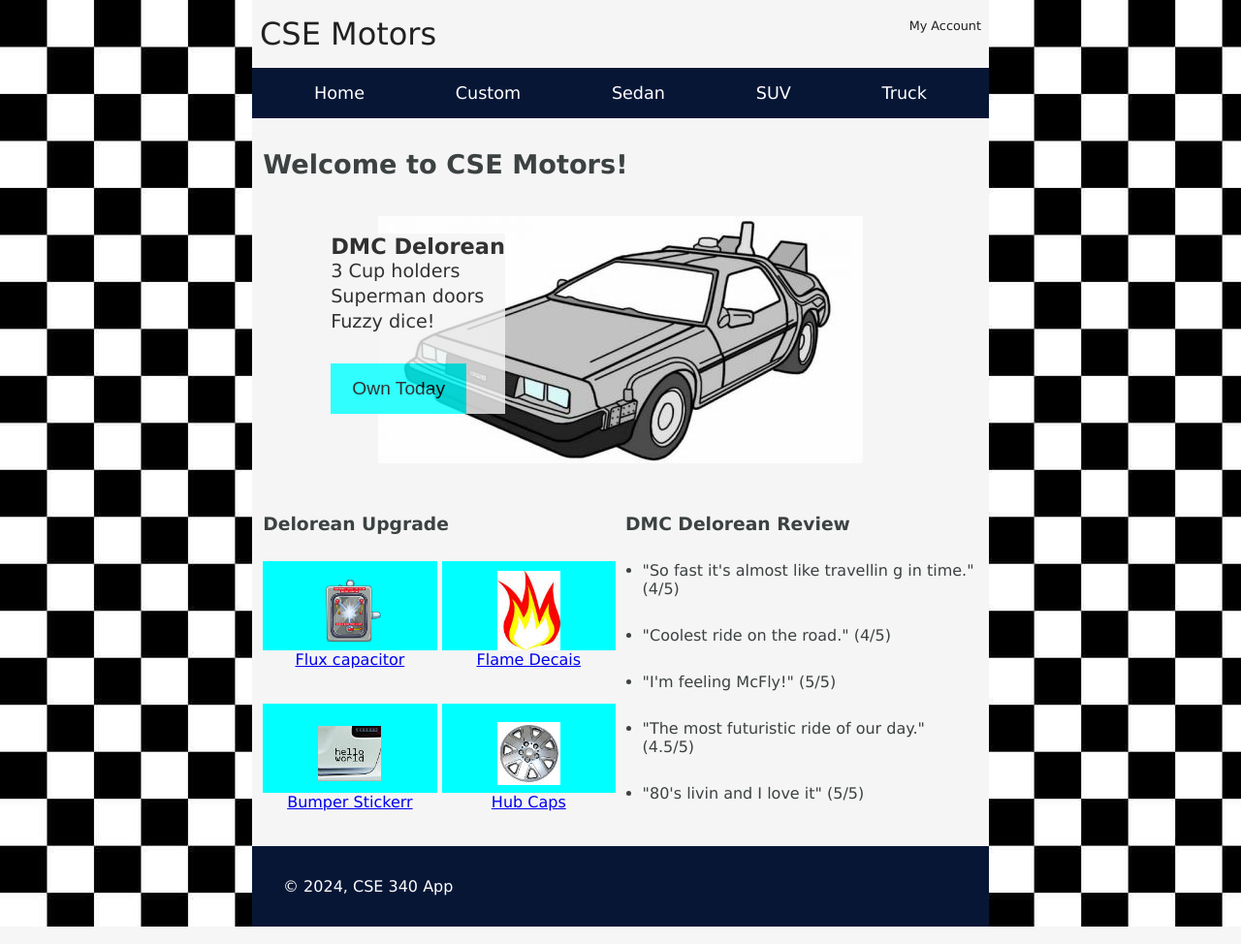
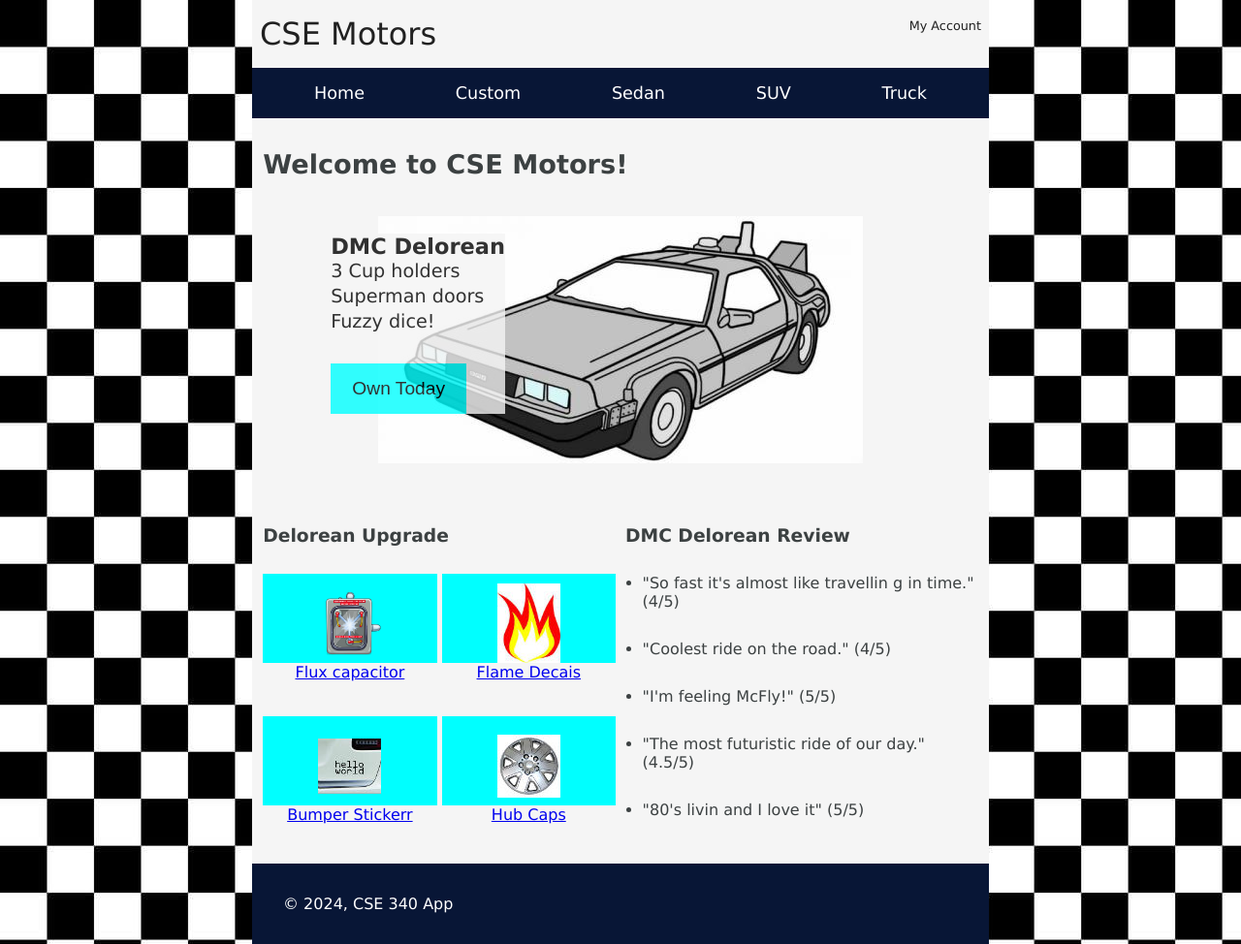
Before and after one commit to NdikumNdifor/cse340-node-project-2024, a Node server app: page / in a window 1280 px wide. Shown: the whole page at 97% size. Run offline with Node 20, Linux system fonts and the light colour scheme; some libraries are stand-ins or nearby versions.

Commit message:
Bottom padding added to section ul

```diff
--- a/public/css/styles.css
+++ b/public/css/styles.css
@@ -107,7 +107,11 @@ h2 {
 }
 
 h3 {
-  padding-top: 1.2rem;
+  padding-top: 2rem;
+}
+
+#reviews  li {
+  margin-bottom: 30px;
 }
 
 #upgrade {
@@ -178,10 +182,6 @@ ul {
     column-gap: 5px;
   }
 
-  .main-section #review ul {
-    line-height: 25px;
-  }
-
   div.cta {
     left: 70px;
     top: 40px;
@@ -206,9 +206,6 @@ ul {
     font-size: 1.1rem;
   }
 
-  .main-section ul li {
-    margin-bottom: 29px;
-  }
   .main-section h3{
     margin-bottom: 1rem;
   }
```
